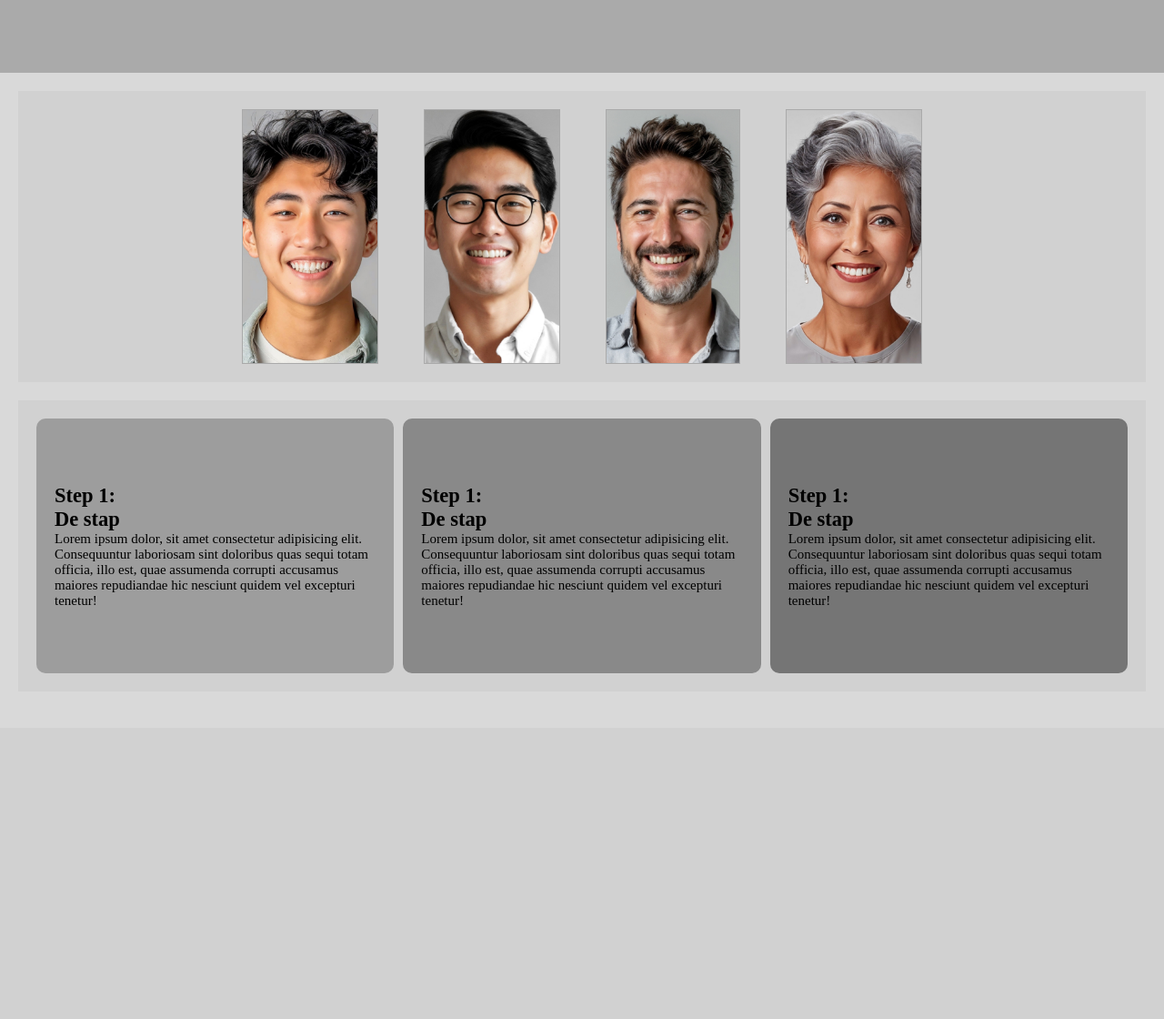
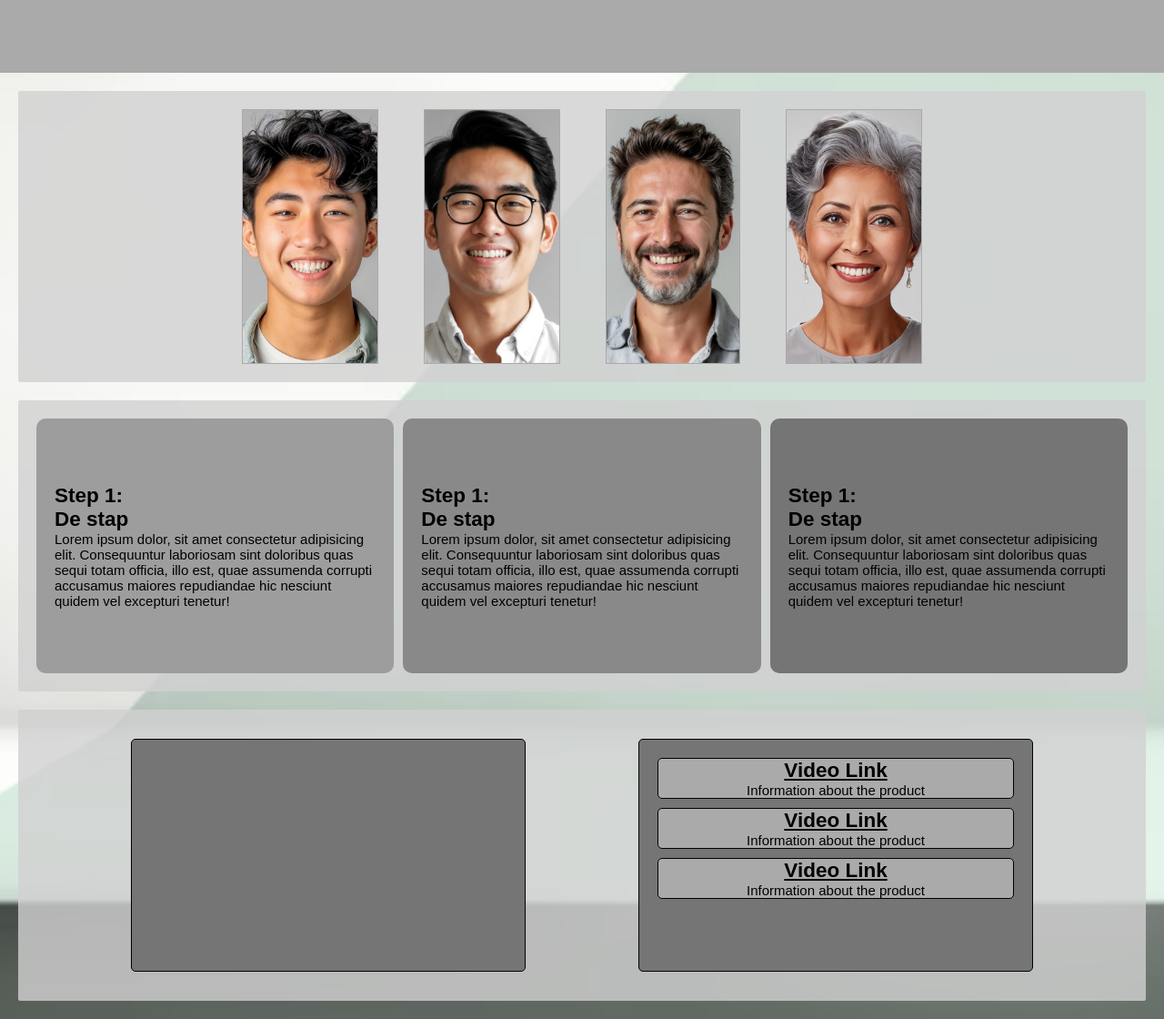
Before and after one commit to roc-ica/l3-pro-3-ergowijzer-dumble, a PHP site: page / in a window 1280 px wide. Shown: the whole page at 91% size. Before the commit the page ends 740 px from the top, so only its background shows below. Run offline with PHP 8.4, Linux system fonts and the light colour scheme; grey boxes are pictures that could not be loaded.

Commit message:
video section added

```diff
--- a/css/style.css
+++ b/css/style.css
@@ -1,6 +1,6 @@
 :root{
     --grey: #AAAAAA;
-    --lightgrey: #D1D1D1;
+    --lightgrey: rgba(209, 209, 209, 0.8);
     --background: #D9D9D9;
 }
 
@@ -12,7 +12,11 @@
 
 html{
     font-size: 62.5%;
-    background: var(--background);
+    background-image: url("/img/background_img_1.avif");
+    background-position: center;
+    background-repeat: no-repeat;
+    background-size: cover;
+    font-family: Arial, Helvetica, sans-serif;
 }
 
 main{
@@ -29,10 +33,14 @@ main{
     padding: 0;
 }
 
-.home-container{
+section{
+    border-radius: 0.2rem;
     background: var(--lightgrey);
     height: 40vh;
     display: flex;
+}
+
+.home-container{
     justify-content: center;
     align-items: center;
     gap: 5rem;
@@ -43,13 +51,8 @@ main{
     border: 0.05rem solid var(--grey);
 }
 
-.steps-container{
-    background: var(--lightgrey);
-    height: 40vh;
-    padding: 2rem;
-    display: flex;
-}
 .steps{
+    margin: 2rem;
     display: flex;
     justify-content: space-evenly;
     align-items: center;
@@ -79,8 +82,59 @@ main{
     background: rgb(117, 117, 117);
 }
 
+.video-container {
+    display: flex;
+    justify-content: space-evenly;
+    align-items: center;
+}
+
+.video, .video-information {
+    border: 0.1rem solid black;
+    border-radius: 0.5rem;
+    width: 35%;
+    height: 80%;
+    background: rgb(117, 117, 117);
+}
+
+.video-information {
+    display: flex;
+    flex-direction: column;
+    padding: 2rem;
+    gap: 1rem;
+    max-height: 90%;
+}
+
+.information {
+    display: flex;
+    flex-direction: column;
+    align-items: center;
+    border: 0.1rem solid black;
+    border-radius: 0.5rem;
+    max-height: 50%;
+    font-size: 1.5rem;
+    background: var(--grey);
+}
+
+.information > a{
+    color: black;
+}
+
+
 @media only screen and (max-width: 800px) {
     .step{
         font-size: 1rem;
     }
+    .home-container{
+        display: flex;
+        flex-wrap: wrap;
+        height: 100%;
+        padding: 2rem;
+    }
+    .video-container{
+        display: flex;
+        flex-direction: column;
+        height: 100%;
+        gap: 2rem;
+        padding: 2rem;
+    }
 }
--- a/index.html
+++ b/index.html
@@ -49,6 +49,25 @@
                 </div>
             </div>
         </section>
+        <section class="video-container">
+            <div class="video">
+                <video src=""></video>
+            </div>
+            <div class="video-information">
+                <div class="information">
+                    <a href=""><h1>Video Link</h1></a>
+                    <p>Information about the product</p>
+                </div>
+                <div class="information">
+                    <a href=""><h1>Video Link</h1></a>
+                    <p>Information about the product</p>
+                </div>
+                <div class="information">
+                    <a href=""><h1>Video Link</h1></a>
+                    <p>Information about the product</p>
+                </div>
+            </div>
+        </section>
     </main>
 
 
```
